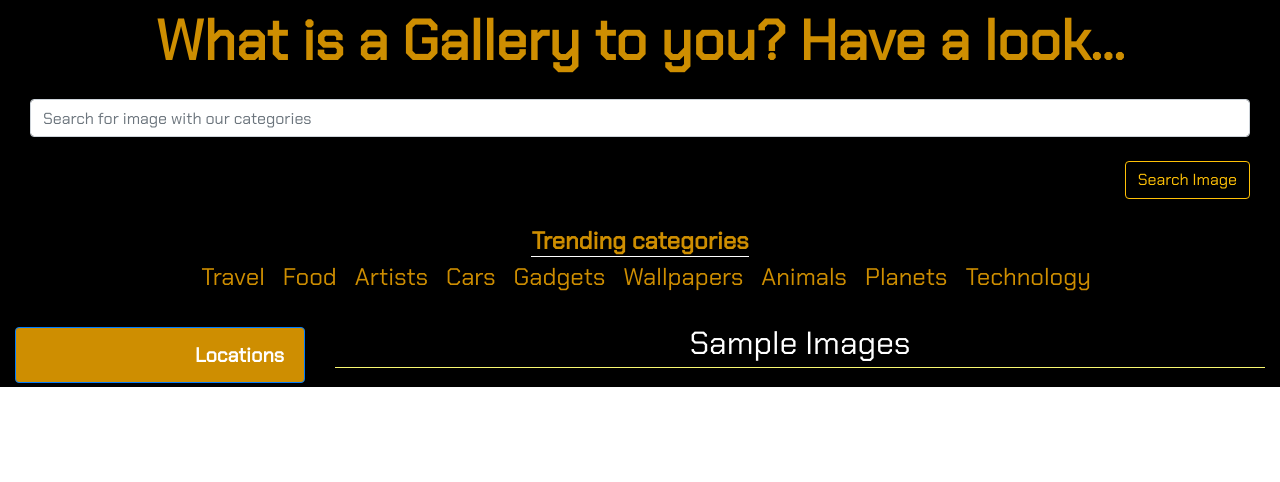
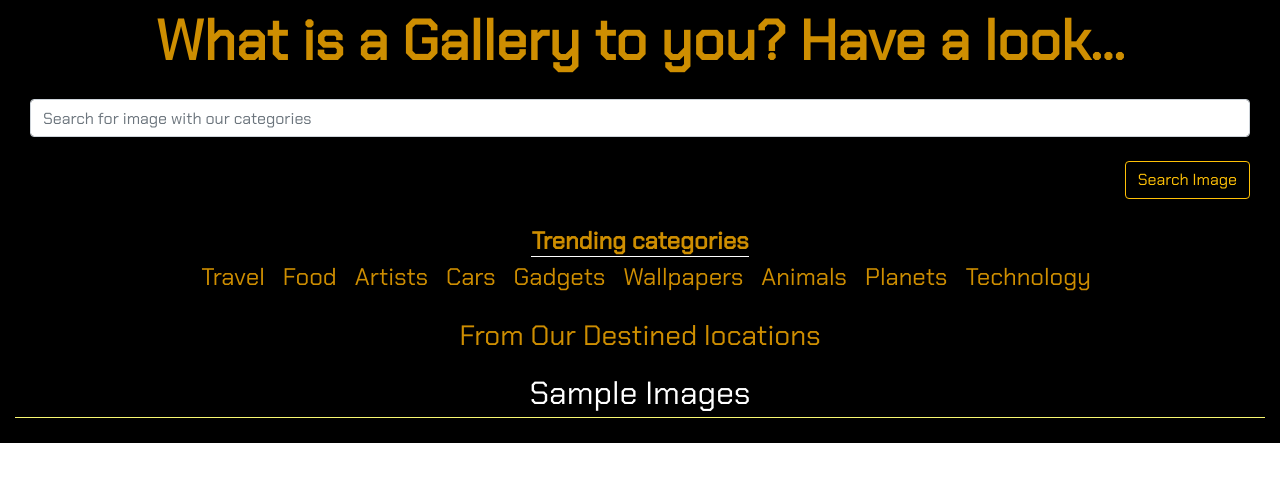
Before and after one commit to Reuben-Kipkemboi/Reuben-s--Gallery, a Django app: page / in a window 1280 px wide. Shown: the part 55-537 px from the top of the page. Run offline with Django 4.2, Linux system fonts and the light colour scheme; data that the repository does not hold is empty; some libraries are stand-ins or nearby versions.

Commit message:
st:paragraph-styling - optimize paragraph styling

```diff
--- a/appgallery/static/css/styles.css
+++ b/appgallery/static/css/styles.css
@@ -1,27 +1,26 @@
-@import url('https://fonts.googleapis.com/css2?family=Inter&display=swap');
-
-@import url('https://fonts.googleapis.com/css2?family=Handlee&display=swap');
-
 @import url('https://fonts.googleapis.com/css2?family=Chakra+Petch&display=swap');
 
 *{
-    /* font-family: 'Delius Swash Caps', cursive; */
-    /* font-family: 'Inter', sans-serif; */
-    /* font-family: 'Handlee', cursive; */
     font-family: 'Chakra Petch', sans-serif;
-
 }
 #home{
     background: #000;
-
+}
+#locations-images{
+    display: block;
+    margin: auto;
+    color:#ce8e01;
+    text-align:center;
+    font-weight:900;
+    font-size: 3vh;
 }
 #paragraph1{
-    /* color: #fff; */
     color: #ce8e01;
     font-size: 7vh;
     font-weight: bold;
     text-align: center;
 }
+
 
 #paragraph1:hover{
     color:#ffffff;
@@ -29,8 +28,8 @@
 .centred-text{
     text-align: center;
     border-bottom: 1px solid #ffffff;
+}
 
-}
 #trend{
     color:#ce8e01;
     font-size: 3vh;
@@ -43,12 +42,6 @@
     margin-left:1%;
     background-color: transparent;
 
-
-}
-#trend mark:hover{
-    outline:2px solid #d18a27;
-    background: #412728;
-    border-radius: 4px;
 }
 #home-search{
     background-color: #000;
@@ -74,8 +67,13 @@
 }
 #exampleModalLabel{
     color: #d18a27;
-    font-size: 4vh;
-    font-weight: bolder;
+    font-size: 3vh;
+    font-weight: 700;
+}
+#link{
+    text-decoration: none;
+    color: #ce8e01;
+    font-weight: 400;
 }
 #date, #cat, #loc,.desc-mod{
     color: #d18a27;
@@ -111,6 +109,11 @@
 #btn{
     outline: 1px solid #ce8e01;
 }
+.card-img-top{
+    width: 100%;
+    height: 40vh;
+    object-fit: cover;
+}
 #picha{
     font-weight: bolder;
     color: #ce8e01;
--- a/appgallery/templates/index.html
+++ b/appgallery/templates/index.html
@@ -32,19 +32,19 @@
             </div>
         </div>
     </div>
+
+    <div class="row pt-2" id="locations-images">
+        <h3 class=""> From Our Destined locations</h3>
+
+        {% for location in locations %}
+        <a href="{% url 'location' location.id %}" id="link">{{ location.location }}</a>
+        {% endfor %}
+
+
+    </div>
+
     <div class="row pt-2">
-        <div class="col-md-3 pt-2">
-            <ul class="list-group">
-                <li class="list-group-item active font-weight-bold" aria-current="true" id="active">Locations</li>
-                {% for location in locations%}
-                <a href="{% url 'location' location.id %}">
-                    <li class="list-group-item text-center list-group-item-action">{{location.location}}</li>
-                </a>
-                {% endfor %}
-            </ul>
-        </div>
-
-        <div class="col-md-9">
+        <div class="col-md-12">
             <p id="title">Sample Images</p>
             <div class="row row-cols-1 row-cols-md-3">
                 {% for image in templateimages %}
@@ -70,7 +70,7 @@
                                 <span aria-hidden="true">&times;</span>
                             </button>
                         </div>
-                        <div class="modal-body"id="modal-body">
+                        <div class="modal-body" id="modal-body">
                             <div class="row">
                                 <div class="col-md-9">
                                     <img src="{{image.image.url}}" class="img-fluid" alt="Image">
@@ -100,7 +100,7 @@
                                 </div>
                             </div>
                             <button type="button" class="btn btn-outline-primary fw-bold"
-                                    data-dismiss="modal">Close</button>
+                                data-dismiss="modal">Close</button>
 
                         </div>
                     </div>
--- a/appgallery/views.py
+++ b/appgallery/views.py
@@ -16,8 +16,6 @@ def search(request):
     if 'search' in request.GET and request.GET["search"]:
         term_of_search = request.GET.get("search")
         searched_images = Image.search_image(term_of_search)
-        print("*--*--*--*--*--*--*--*--*--*--*--*--*")
-        print(searched_images)
         message = f"{term_of_search}"
 
         return render(request, 'search.html',{"message":message,"images": searched_images, 'categories':categories, 'locations':locations})
```
